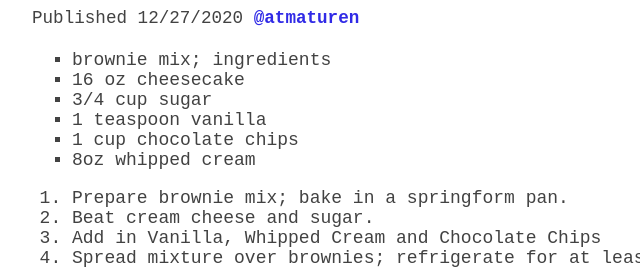
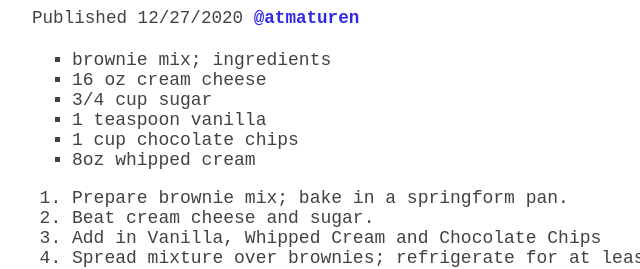
Before and after one commit to aaronmaturen/painless-recipes, an Eleventy site: page src/recipes/brownie_cheesecake.md in a window 1280 px wide. Shown: the part 130-399 px from the top of the page, 128-768 px from the left. Built offline with nearby package versions, Linux system fonts and the light colour scheme; Eleventy itself is replaced by a stand-in of ours; files that its build step writes are made by us from their sources; a web font is replaced by a local one.

Commit message:
Update brownie_cheesecake.md

```diff
--- a/src/recipes/brownie_cheesecake.md
+++ b/src/recipes/brownie_cheesecake.md
@@ -10,7 +10,7 @@ date: 2020-12-27 15:45:00
 ---
 
 - brownie mix; ingredients
-- 16 oz cheesecake
+- 16 oz cream cheese
 - 3/4 cup sugar
 - 1 teaspoon vanilla
 - 1 cup chocolate chips
```
